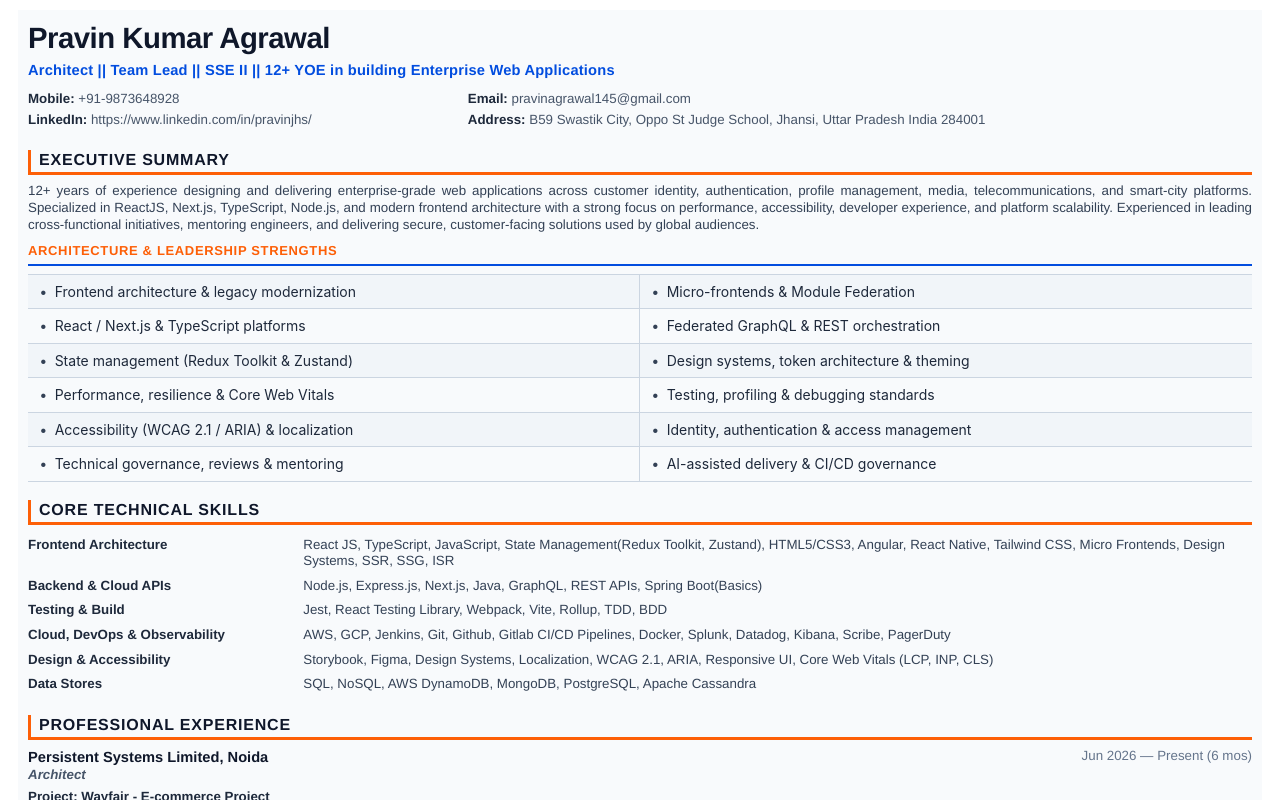
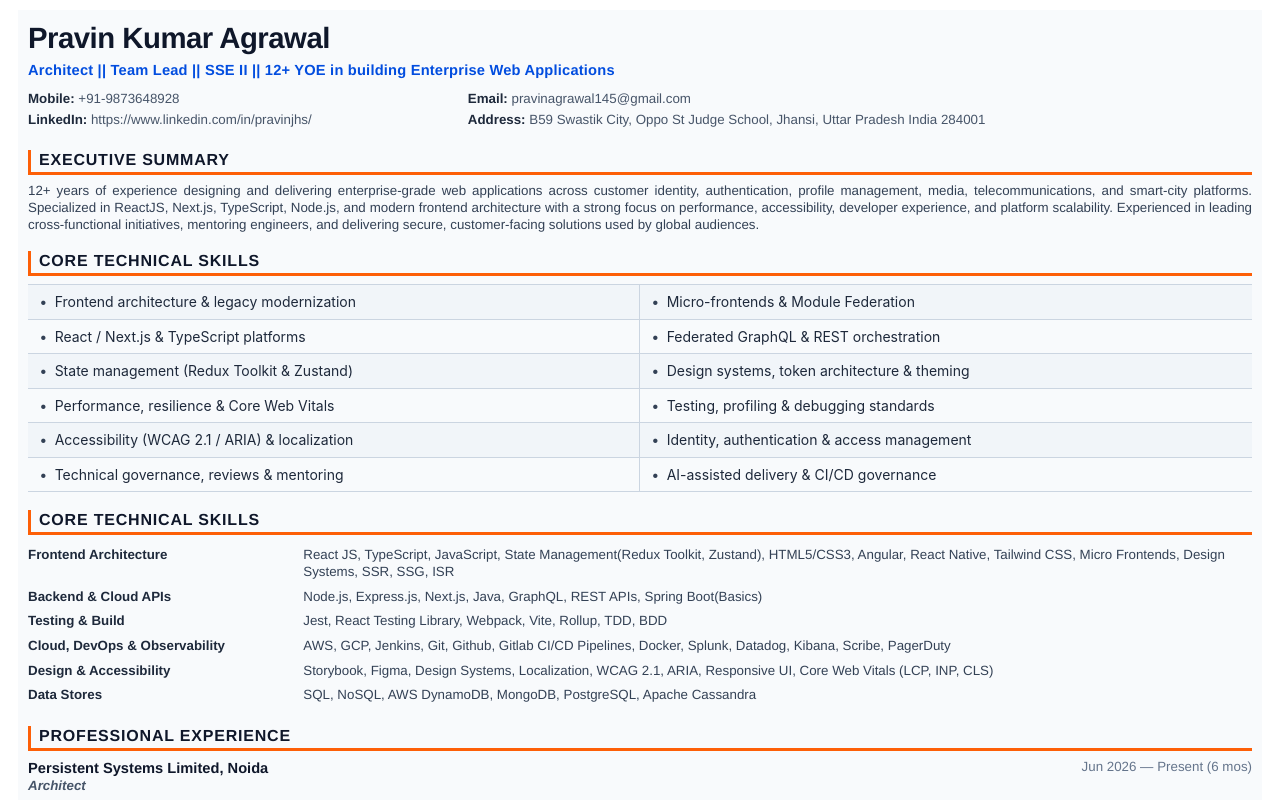
Before and after one commit to pravinjhs/resume-builder, a React (Vite) app: page /resume-builder/resume in a window 1280 px wide. Shown: the top 800 px of the page. Built offline with nearby package versions, Linux system fonts and the light colour scheme.

Commit message:
Use same SectionHeader style for architecture strengths

```diff
--- a/src/components/ArchitectureStrengths.tsx
+++ b/src/components/ArchitectureStrengths.tsx
@@ -1,4 +1,5 @@
 import React from "react";
+import { SectionHeader } from "./SectionHeader";
 
 interface ArchitectureStrengthsProps {
   architectureAndLeadershipStrengths: string[];
@@ -9,7 +10,7 @@ export const ArchitectureStrengths: React.FC<ArchitectureStrengthsProps> = ({
 }) => {
   return (
     <section className="strengths-section">
-      <h2 className="strengths-heading">ARCHITECTURE & LEADERSHIP STRENGTHS</h2>
+      <SectionHeader title="Core Technical Skills" />
       <ul className="strengths-grid">
         {architectureAndLeadershipStrengths.map((item, index) => (
           <li key={index} className="strengths-cell">
```
